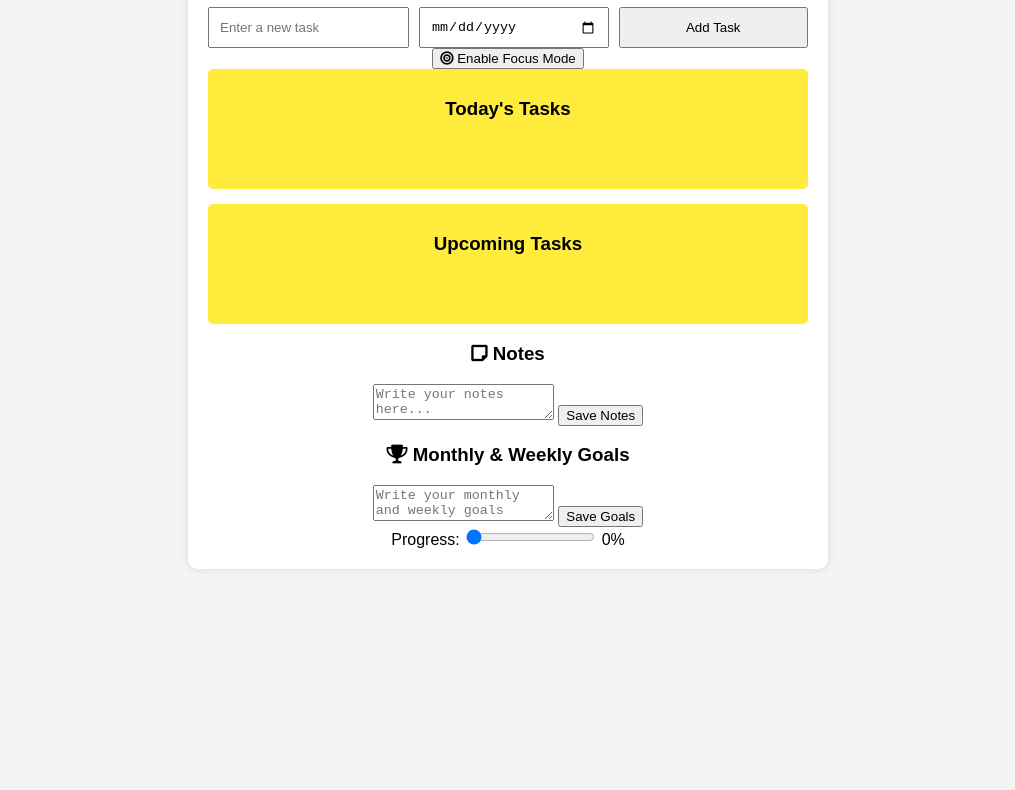
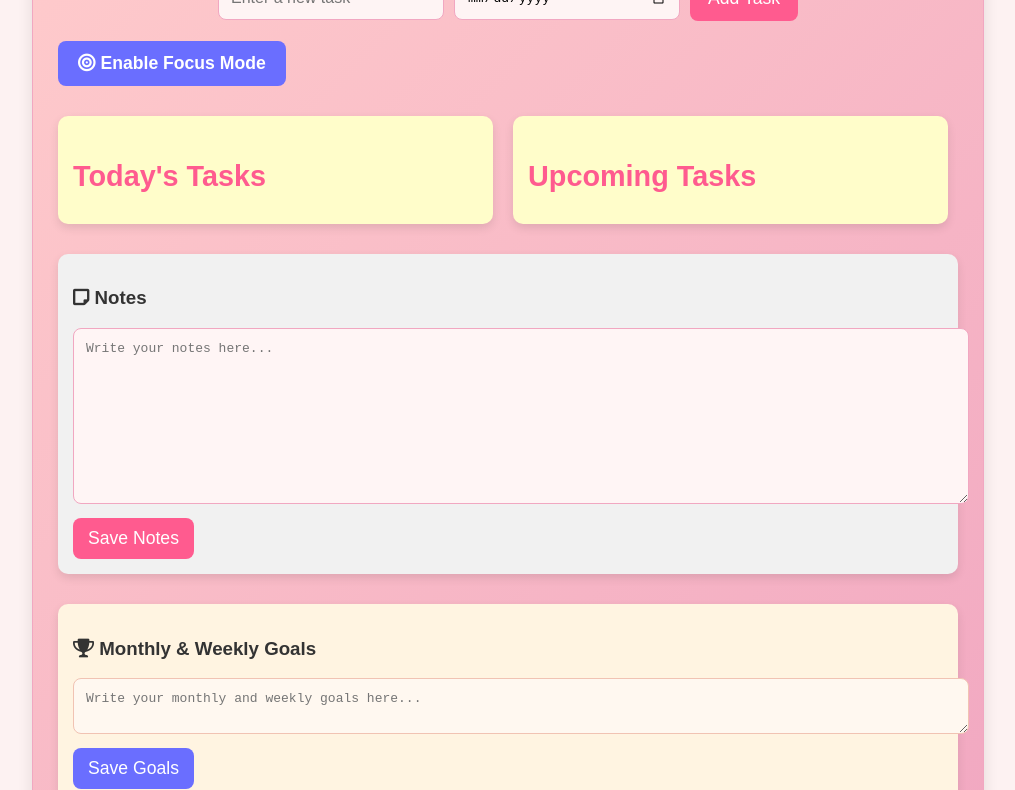
Before and after one commit to Thumekaxuba/My-To-Do-List, a website: page index.html in a window 1280 px wide. Shown: the part 162-952 px from the top of the page, without its empty margins (132-1147 px from the left). Before the commit the page ends 800 px from the top, so only its background shows below. Drawn offline with Linux system fonts and the light colour scheme.

Commit message:
Upcoming Dates abd tasks updates

```diff
--- a/script.js
+++ b/script.js
@@ -3,8 +3,8 @@ const todoContainer = document.querySelector(".todo-container");
 const addTodoButton = document.getElementById("add-todo");
 const todoInput = document.getElementById("todo-input");
 const todoDate = document.getElementById("todo-date");
-const todoList = document.getElementById("todo-list");
-const upcomingTasksList = document.getElementById("upcoming-tasks-list");
+const todayTasksList = document.getElementById("todo-list"); // Today's tasks
+const upcomingTasksList = document.getElementById("upcoming-tasks-list"); // Upcoming tasks
 const saveNotesButton = document.getElementById("save-notes");
 const saveGoalsButton = document.getElementById("save-goals");
 const notesText = document.getElementById("notes-text");
@@ -12,18 +12,26 @@ const goalsText = document.getElementById("goals-text");
 const goalProgress = document.getElementById("goal-progress");
 const progressValue = document.getElementById("progress-value");
 
+// Get today's date in YYYY-MM-DD format
+const today = new Date().toISOString().split("T")[0];
+
 // Toggle Focus Mode
 focusModeButton.addEventListener("click", () => {
   focusModeButton.classList.toggle("active");
   todoContainer.classList.toggle("focus-active");
 });
 
-// Add Task
-addTodoButton.addEventListener("click", () => {
+// Function to add a task
+function addTask() {
   const task = todoInput.value;
   const date = todoDate.value;
 
-  if (task && date) {
+  if (!task || !date) {
+    alert("Please enter a task and select a date.");
+    return;
+  }
+
+  // Create task item
   const taskElement = document.createElement("li");
   taskElement.textContent = `${task} - Due: ${date}`;
 
@@ -46,16 +54,33 @@ addTodoButton.addEventListener("click", () => {
     taskElement.remove();
   });
 
+  // Complete Task Icon
+  const completeIcon = document.createElement("i");
+  completeIcon.classList.add("fas", "fa-check-circle");
+  completeIcon.addEventListener("click", () => {
+    taskElement.style.textDecoration = "line-through";
+    taskElement.style.opacity = "0.6";
+  });
+
   taskIcons.appendChild(editIcon);
   taskIcons.appendChild(deleteIcon);
+  taskIcons.appendChild(completeIcon);
+  taskElement.appendChild(taskIcons);
 
-    taskElement.appendChild(taskIcons);
-    todoList.appendChild(taskElement);
+  // Check if task is for today or upcoming
+  if (date === today) {
+    todayTasksList.appendChild(taskElement); // Add to today's tasks
+  } else {
+    upcomingTasksList.appendChild(taskElement); // Add to upcoming tasks
+  }
 
+  // Clear input fields
   todoInput.value = "";
   todoDate.value = "";
 }
-});
+
+// Add Task Button Click Event
+addTodoButton.addEventListener("click", addTask);
 
 // Save Notes
 saveNotesButton.addEventListener("click", () => {
--- a/style.css
+++ b/style.css
@@ -1,52 +1,217 @@
-/* General styles */
+/* General Styles */
 body {
-  font-family: Arial, sans-serif;
+  font-family: 'Poppins', Arial, sans-serif;
+  background-color: #fdf2f2;
+  color: #333;
   margin: 0;
   padding: 0;
-  display: flex;
-  justify-content: center;
-  align-items: center;
-  min-height: 100vh;
-  background: #f4f4f4;
 }
 
 .todo-container {
-  width: 90%;
-  max-width: 600px;
-  background: white;
-  padding: 20px;
-  border-radius: 10px;
-  box-shadow: 0 0 10px rgba(0, 0, 0, 0.1);
-  text-align: center;
+  max-width: 900px;
+  margin: 20px auto;
+  background-color: #fff;
+  padding: 25px;
+  border-radius: 12px;
+  box-shadow: 0 6px 15px rgba(0, 0, 0, 0.1);
+  border: 1px solid #f1a7c1;
+  background: linear-gradient(135deg, #ffcccc, #f1a7c1);
 }
 
-/* Flexbox for input bar */
+h1 {
+  text-align: center;
+  font-size: 2.5em;
+  color: #ff5b8f;
+  font-weight: 600;
+  margin-bottom: 20px;
+}
+
+/* Task Input Bar */
 .task-input-bar {
   display: flex;
-  flex-wrap: wrap;
   gap: 10px;
+  justify-content: center;
+  align-items: center;
 }
 
-.task-input-bar input,
-.task-input-bar button {
-  flex: 1;
-  padding: 10px;
+input[type="text"],
+input[type="date"] {
+  padding: 12px;
+  border: 1px solid #f1a7c1;
+  border-radius: 8px;
+  font-size: 1em;
+  background-color: #fef4f4;
+  width: 200px;
 }
 
-/* Sticky notes layout */
-.sticky-notes-container {
-  display: flex;
-  flex-direction: column;
-  gap: 15px;
+button {
+  background-color: #ff5b8f;
+  color: white;
+  padding: 12px 18px;
+  border: none;
+  border-radius: 8px;
+  cursor: pointer;
+  font-size: 1.1em;
+  transition: background-color 0.3s ease;
 }
 
-/* Sticky notes styling */
+button:hover {
+  background-color: #f04c79;
+}
+
+/* Focus Mode Button */
+#focus-mode {
+  background-color: #6a6eff;
+  color: white;
+  padding: 12px 20px;
+  border-radius: 8px;
+  font-weight: 600;
+  margin-top: 20px;
+  transition: background-color 0.3s ease;
+}
+
+#focus-mode.active {
+  background-color: #58a1ff;
+}
+
+/* Sticky Notes Styling */
+.sticky-notes-container {
+  display: flex; /* This will make them appear side by side */
+  gap: 20px; /* Add space between the sticky notes */
+  margin-top: 30px;
+}
+
 .sticky-note {
-  background: #ffeb3b;
-  padding: 10px;
+  background-color: #fffdca;
+  border-radius: 10px;
+  padding: 15px;
+  width: 45%; /* Adjust width to ensure they fit side by side */
+  box-shadow: 0 4px 10px rgba(0, 0, 0, 0.1);
+}
+
+.sticky-note h3 {
+  font-size: 1.8em;
+  color: #ff5b8f;
+  margin-bottom: 15px;
+}
+
+ul {
+  list-style-type: none;
+  padding: 0;
+}
+
+ul li {
+  padding: 12px;
+  background-color: #f9e0e9;
+  margin: 5px 0;
+  border-radius: 8px;
+  font-weight: 500;
+  font-size: 1.1em;
+  display: flex;
+  justify-content: space-between;
+  align-items: center;
+  transition: background-color 0.3s ease;
+}
+
+ul li:hover {
+  background-color: #ffdfdf;
+}
+
+.task-icons {
+  display: flex;
+  gap: 10px;
+  font-size: 1.2em;
+}
+
+.task-icons i {
+  cursor: pointer;
+  transition: color 0.3s ease;
+}
+
+.task-icons i:hover {
+  color: #ff5b8f;
+}
+
+/* Notes Section Styling */
+#notes-section {
+  background-color: #f1f1f1;
+  border-radius: 10px;
+  padding: 15px;
+  margin-top: 30px;
+  box-shadow: 0 4px 10px rgba(0, 0, 0, 0.1);
+}
+
+#notes-section textarea {
+  height: 150px;
+  background-color: #fff5f5;
+  border-color: #f1a7c1;
+  width: 100%;
+  padding: 12px;
+  border-radius: 8px;
+  font-size: 1em;
+}
+
+#save-notes {
+  background-color: #ff5b8f;
+  color: white;
+  padding: 10px 15px;
+  margin-top: 10px;
+  border-radius: 8px;
+  cursor: pointer;
+  transition: background-color 0.3s ease;
+}
+
+#save-notes:hover {
+  background-color: #f04c79;
+}
+
+/* Goals Section Styling */
+#goals-section {
+  background-color: #fff4e1;
+  border-radius: 10px;
+  padding: 15px;
+  margin-top: 30px;
+  box-shadow: 0 4px 10px rgba(0, 0, 0, 0.1);
+}
+
+#goals-section textarea {
+  background-color: #fff8f0;
+  border-color: #f1c3b3;
+  padding: 12px;
+  border-radius: 8px;
+  font-size: 1em;
+  width: 100%;
+}
+
+#save-goals {
+  background-color: #6a6eff;
+  color: white;
+  padding: 10px 15px;
+  margin-top: 10px;
+  border-radius: 8px;
+  cursor: pointer;
+  transition: background-color 0.3s ease;
+}
+
+#save-goals:hover {
+  background-color: #58a1ff;
+}
+
+#progress-bar {
+  margin-top: 15px;
+}
+
+#goal-progress {
+  width: 100%;
+  background-color: #f1a7c1;
   border-radius: 5px;
-  min-height: 100px;
 }
+
+#progress-value {
+  display: inline-block;
+  margin-left: 10px;
+}
+
 
 /* Mobile adjustments */
 @media (max-width: 600px) {
```
Also changed, not shown: notes.html (added). Lines whose indentation alone changed are shown as unchanged.
